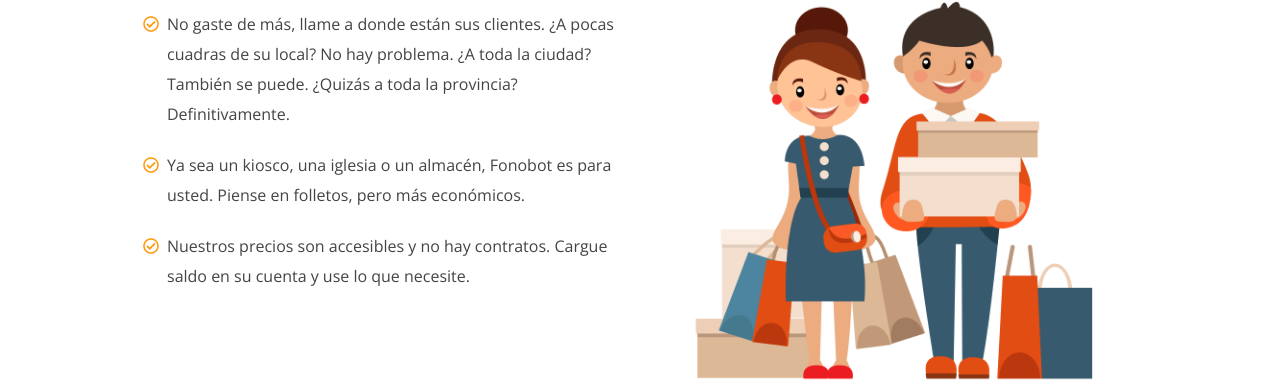
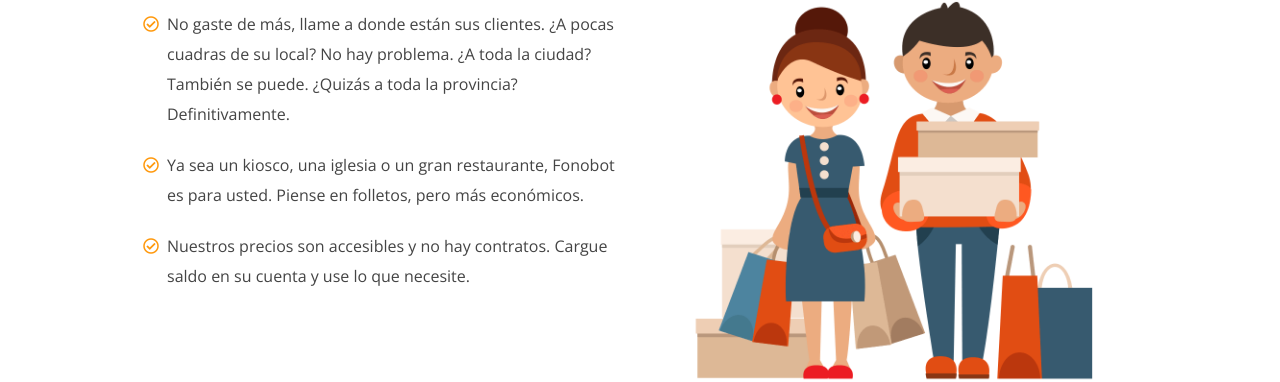
Before and after one commit to netcomsatelital/fonobot, a Jekyll site: the page built from promo/20190211.html, in a window 1280 px wide. Shown: the part 668-1050 px from the top of the page. Built offline with Jekyll 4.4.1, drawn with Linux system fonts in a browser that asks for light colours; nearby versions of some CDN libraries.

Commit message:
v0.0.23
- Ligero cambio en el texto de la landing page.

```diff
--- a/promo/20190211.html
+++ b/promo/20190211.html
@@ -23,7 +23,7 @@ layout: landing.default
       <div class="col-md-6 col-md-pull-6">
         <ul class="checklist">
           <li>No gaste de m&aacute;s, llame a donde est&aacute;n sus clientes. &iquest;A pocas cuadras de su local? No hay problema. ¿A toda la ciudad? También se puede. &iquest;Quiz&aacute;s a toda la provincia? Definitivamente.</li>
-          <li>Ya sea un kiosco, una iglesia o un almac&eacute;n, Fonobot es para usted. Piense en folletos, pero m&aacute;s econ&oacute;micos.</li>
+          <li>Ya sea un kiosco, una iglesia o un gran restaurante, Fonobot es para usted. Piense en folletos, pero m&aacute;s econ&oacute;micos.</li>
           <li>Nuestros precios son accesibles y no hay contratos. Cargue saldo en su cuenta y use lo que necesite.</p>
       </ul>
       </div>
```
